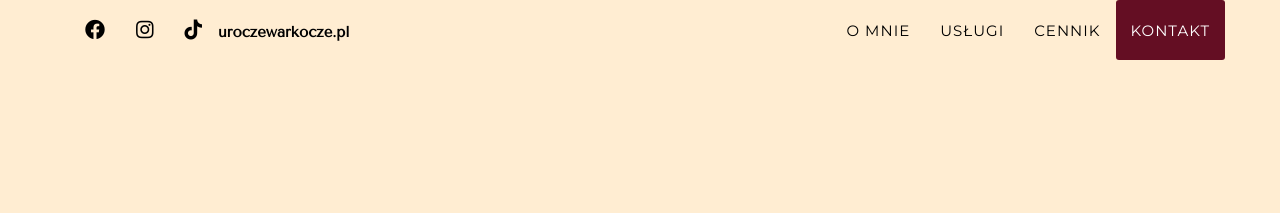
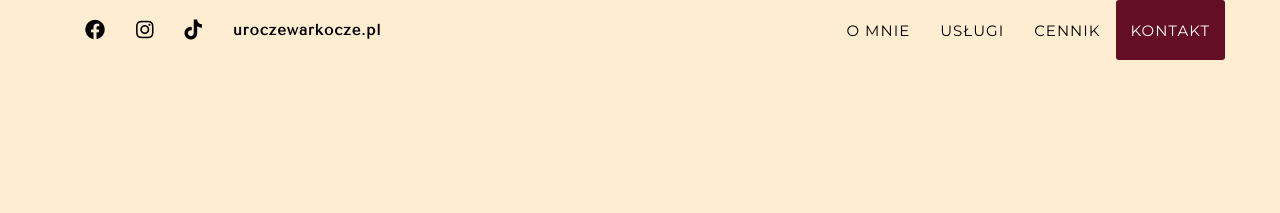
Before and after one commit to monikamimi/monikamimi.github.io, a Jekyll site: the page built from index.html, in a window 1280 px wide. Shown: the top 213 px of the page. Built offline with Jekyll 4.4.1, drawn with Linux system fonts in a browser that asks for light colours; nearby versions of some CDN libraries.

Commit message:
update link style

```diff
--- a/_includes/header.html
+++ b/_includes/header.html
@@ -20,9 +20,10 @@
                     <li><a target="_blank" href="{{ network.url }}"><i class="fab fa-{{ network.title }} fa-lg"></i></a>
                     </li>
                     {% endfor %}
+                    <li>
                     <a class="sub-title" href="https://uroczewarkocze.pl" target="_blank"
-                    >uroczewarkocze.pl</a
-                  >
+                    >uroczewarkocze.pl</a>
+                    </li>
                 </ul>
 
                 <ul class="nav navbar-nav navbar-right">
--- a/style.css
+++ b/style.css
@@ -81,10 +81,10 @@ header {
 
 .sub-title {
   font-family: "Tenor Sans" !important;
-  font-size: 15px;
-  font-weight: 600;
-  line-height: 65px;
+  font-size: 15px !important;
+  font-weight: 600 !important;
   color: black;
+  text-transform: none !important;
 }
 
 .intro-heading {
```
